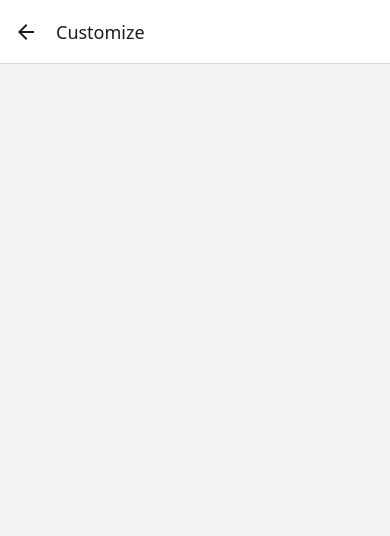
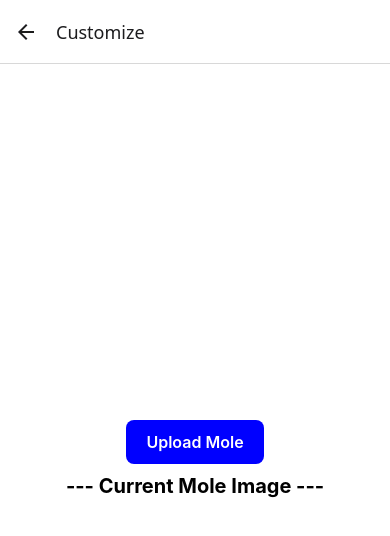
Before and after one commit to RichardVergara09/Mobile_App_Project, a React Native app: screen /Customize in a window 390 px wide. Shown: the top 536 px of the page. Built offline with nearby package versions, Linux system fonts and the light colour scheme.

Commit message:
added mole customization

```diff
--- a/App.js
+++ b/App.js
@@ -1,5 +1,6 @@
 
 import { StyleSheet, Text, View, Button } from "react-native";
+import { ImageProvider, useImageContext } from "./app/context/ImageContext";
 import { NavigationContainer } from "@react-navigation/native";
 import { createStackNavigator } from "@react-navigation/stack";
 
@@ -13,6 +14,7 @@ const App = () => {
   const Stack = createStackNavigator();
 
   return (
+    <ImageProvider>
       <NavigationContainer>
         <Stack.Navigator>
           <Stack.Screen name="Home" component={Home} />
@@ -21,6 +23,7 @@ const App = () => {
           <Stack.Screen name="Settings" component={Settings} />
         </Stack.Navigator>
       </NavigationContainer>
+    </ImageProvider>
   );
 }
 
--- /dev/null
+++ b/app/context/ImageContext.js
@@ -0,0 +1,20 @@
+import React, { createContext, useState, useContext } from 'react';
+
+const ImageContext = createContext({
+  image: null,
+  setImage: () => {}
+});
+
+export const ImageProvider = ({ children }) => {
+  const [image, setImage] = useState(null);
+
+  return (
+    <ImageContext.Provider value={{ image, setImage }}>
+      {children}
+    </ImageContext.Provider>
+  );
+};
+
+export const useImageContext = () => {
+  return useContext(ImageContext);
+};
--- a/app/screens/customize.js
+++ b/app/screens/customize.js
@@ -1,11 +1,38 @@
-import { StyleSheet, Text, View, Button } from "react-native";
+import { StyleSheet, Text, View, Button, Image, TouchableOpacity } from "react-native";
+import { useEffect, useState } from 'react';
+import { useImageContext } from "../context/ImageContext";
+import MainLayout from "../layouts/mainLayout";
+import * as ImagePicker from 'expo-image-picker';
 import React from "react";
 
 const Customize = ({ navigation }) => {
+  const { image, setImage } = useImageContext();
+
+  const pickImage = async () => {
+    let result = await ImagePicker.launchImageLibraryAsync({
+      mediaTypes: ['images'],
+      allowsEditing: true,
+      quality: 1,
+    });
+
+    console.log(result);
+
+    if (!result.canceled) {
+      setImage(result.assets[0].uri);
+    }
+  };
 
   return (
-    <View>
-
+    <View style={styles.container}>
+      <TouchableOpacity
+        style={[styles.imageButton, { backgroundColor: "blue" }]}
+        onPress={pickImage}
+        activeOpacity={0.7}
+      >
+        <Text style={styles.buttonText}>Upload Mole</Text>
+      </TouchableOpacity>
+      <Text style={styles.text}>--- Current Mole Image ---</Text>
+      {image && <Image source={{ uri: image }} style={styles.image} />}
     </View>
   );
 }
@@ -18,6 +45,29 @@ const styles = StyleSheet.create({
     justifyContent: "center",
     fontSize: 24,
   },
+  text: {
+    fontSize: 20,
+    fontWeight: "bold",
+
+  },
+  image: {
+    width: 200,
+    height: 200,
+    marginTop: 20,
+  },
+  imageButton: {
+    paddingVertical: 12,
+    paddingHorizontal: 20,
+    borderRadius: 8,
+    marginVertical: 10,
+    alignItems: 'center',
+    backgroundColor: 'blue'
+  },
+  buttonText: {
+    color: 'white',
+    fontSize: 16,
+    fontWeight: '600',
+  },
   form: {
     fontSize: 24,
   },
--- a/app/screens/game.js
+++ b/app/screens/game.js
@@ -2,6 +2,7 @@ import { StyleSheet, Text, View, Image, TouchableOpacity, ImageBackground } from
 import { SafeAreaView } from 'react-native-safe-area-context';
 import React, { useState, useEffect } from "react";
 import { WhackAMoleImages } from "../assets/ImageAssets";
+import { useImageContext } from "../context/ImageContext";
 
 const GAME_TIME = 30;
 const GRID_SIZE = 3;
@@ -10,6 +11,8 @@ const HOLE_IMAGE = WhackAMoleImages.holeImage;
 const MOLE_IMAGE = WhackAMoleImages.moleImage;
 
 const Game = () => {
+  const { image } = useImageContext();
+  const [moleEntity, setMoleEntity] = useState(MOLE_IMAGE);
   const [time, setTime] = useState(GAME_TIME)
   const [molePosition, setMolePosition] = useState(null);
   const [score, setScore] = useState(0);
@@ -57,6 +60,13 @@ const Game = () => {
     setGameOver(false);
   }
 
+  useEffect(() => {
+    if (image) {
+      console.log('Image URI:', image);
+      setMoleEntity({ uri: image });
+    }
+  }, [image]);
+
   const renderGame = () => {
     return Array.from({ length: GRID_SIZE * GRID_SIZE }).map((_, index) => (
       <View key={index} style={styles.holeContainer}>
@@ -70,7 +80,11 @@ const Game = () => {
             resizeMode="cover"
           >
             {molePosition === index && !gameOver && (
-              <Image source={MOLE_IMAGE} style={styles.mole} />
+              <Image
+                source={moleEntity}
+                style={styles.mole}
+                resizeMode="contain"
+              />
             )}
           </ImageBackground>
         </TouchableOpacity>
--- a/package.json
+++ b/package.json
@@ -19,7 +19,8 @@
     "react-native": "0.76.3",
     "react-native-safe-area-context": "^4.12.0",
     "react-native-screens": "~4.1.0",
-    "react-native-web": "~0.19.13"
+    "react-native-web": "~0.19.13",
+    "expo-image-picker": "~16.0.3"
   },
   "devDependencies": {
     "@babel/core": "^7.20.0"
```
Also changed, not shown: 1 other file (tests, documents, lock files or other folders). Lines whose indentation alone changed are shown as unchanged.
